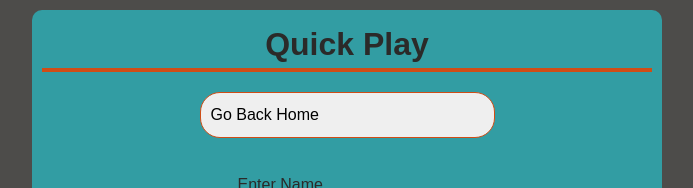
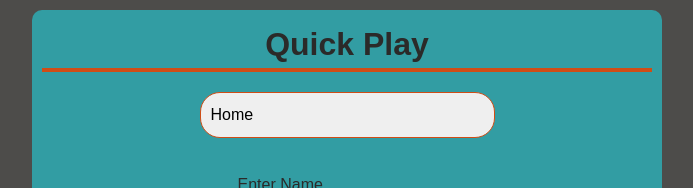
Before and after one commit to kennethd24/questionMaster, a React (Vite) app: page /QuickPlay in a window 1280 px wide. Shown: the top 188 px of the page, without its empty margins (293-986 px from the left). Built offline with nearby package versions, Linux system fonts and the light colour scheme.

Commit message:
lowercase query

```diff
--- a/src/pages/QuickPlay.tsx
+++ b/src/pages/QuickPlay.tsx
@@ -56,7 +56,7 @@ export default function QuickPlay() {
     if (difficultyLevel === 'Random') {
       setDifficultyQuery('');
     } else {
-      setDifficultyQuery(`&difficulty=${difficultyLevel}`);
+      setDifficultyQuery(`&difficulty=${difficultyLevel.toLowerCase()}`);
     }
     setCurrentDifficulty(difficultyLevel);
     setActive(!active);
@@ -68,7 +68,7 @@ export default function QuickPlay() {
       <div>
         <Link to="/" style={{ textDecoration: 'none' }}>
           <button type="button" tabIndex={0}>
-            Go Back Home
+            Home
           </button>
         </Link>
       </div>
```
